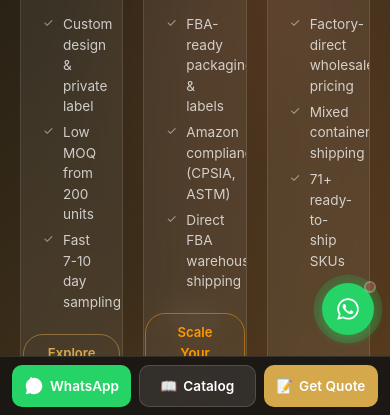
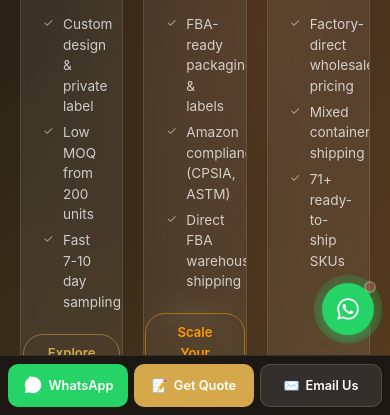
Before and after one commit to KJADEHOME/entrol-website, a plain HTML site: page index.html in a window 390 px wide. Shown: the part 429-844 px from the top of the page. Drawn offline with Linux system fonts and the light colour scheme.

Commit message:
feat(entrol): add email us sticky conversion CTA

```diff
--- a/index.html
+++ b/index.html
@@ -926,12 +926,15 @@
       <svg width="20" height="20" viewBox="0 0 24 24" fill="white"><path d="M12.04 2c-5.46 0-9.91 4.45-9.91 9.91 0 1.75.46 3.45 1.34 4.94L2.04 22l5.25-1.38c1.47.77 3.13 1.18 4.75 1.18 5.46 0 9.91-4.45 9.91-9.91S17.5 2 12.04 2zm4.52 6.17c-.25-.12-1.47-.72-1.69-.81-.23-.08-.39-.12-.56.12-.17.25-.64.81-.78.97-.14.17-.29.19-.54.06-.25-.12-1.05-.39-1.99-1.23-.74-.66-1.23-1.47-1.38-1.72-.14-.25-.02-.38.11-.51.11-.11.25-.29.37-.44.13-.14.17-.25.25-.41.08-.17.04-.31-.02-.44-.06-.12-.56-1.35-.77-1.85-.2-.49-.41-.42-.56-.43h-.48c-.17 0-.44.06-.67.31-.23.25-.88.86-.88 2.09s.9 2.42 1.03 2.59c.12.17 1.75 2.67 4.23 3.74.59.26 1.05.41 1.41.52.59.19 1.13.16 1.56.1.48-.07 1.47-.6 1.67-1.18.21-.58.21-1.07.15-1.18-.06-.12-.23-.19-.48-.31z"/></svg>
       <span>WhatsApp</span>
     </a>
+    <a href="#rfq-form-anchor" class="sticky-btn sticky-rfq">
+      &#x1f4dd; <span>Get Quote</span>
+    </a>
+    <a href="mailto:wangyan@entrol.com?subject=OEM%20Pet%20Products%20Inquiry" class="sticky-btn sticky-email" aria-label="Email Entrol about OEM pet products">
+      &#x2709;&#xfe0f; <span>Email Us</span>
+    </a>
     <button class="sticky-btn sticky-catalog" onclick="document.getElementById('catalog-email').scrollIntoView({behavior:'smooth'});setTimeout(function(){document.getElementById('catalog-email').focus()},500);">
       &#x1f4d6; <span>Catalog</span>
     </button>
-    <a href="#rfq-form-anchor" class="sticky-btn sticky-rfq">
-      &#x1f4dd; <span>Get Quote</span>
-    </a>
   </div>
 
   <!-- FOOTER -->
@@ -1512,6 +1515,13 @@
 .sticky-wa:hover {
   background: #1da851;
 }
+.sticky-email {
+  background: rgba(255,255,255,0.1);
+  border: 1px solid rgba(255,255,255,0.15);
+}
+.sticky-email:hover {
+  background: rgba(255,255,255,0.18);
+}
 .sticky-catalog {
   background: rgba(255,255,255,0.1);
   border: 1px solid rgba(255,255,255,0.15);
@@ -1525,8 +1535,14 @@
 .sticky-rfq:hover {
   background: #C49A3E;
 }
-@media (min-width: 769px) { (min-width: 769px) }
-@media (max-width: 768px) { (max-width: 768px) }
+@media (min-width: 769px) {
+  .sticky-inquiry-bar { display: none; }
+}
+@media (max-width: 480px) {
+  .sticky-inquiry-bar { padding: 8px; gap: 6px; }
+  .sticky-btn { padding: 10px 8px; font-size: 0.8rem; }
+  .sticky-catalog { display: none; }
+}
 </style>
 <!-- WhatsApp Floating Widget -->
 <a href="https://wa.me/8615263130999?text=Hi%20Entrol%2C%20I%27d%20like%20to%20discuss%20OEM%2Fwholesale%20pet%20products." class="whatsapp-float" target="_blank" rel="noopener" aria-label="Chat on WhatsApp" onclick="if(window.plausible){plausible('whatsapp_click',{props:{source:'float-widget'}})}">
```
